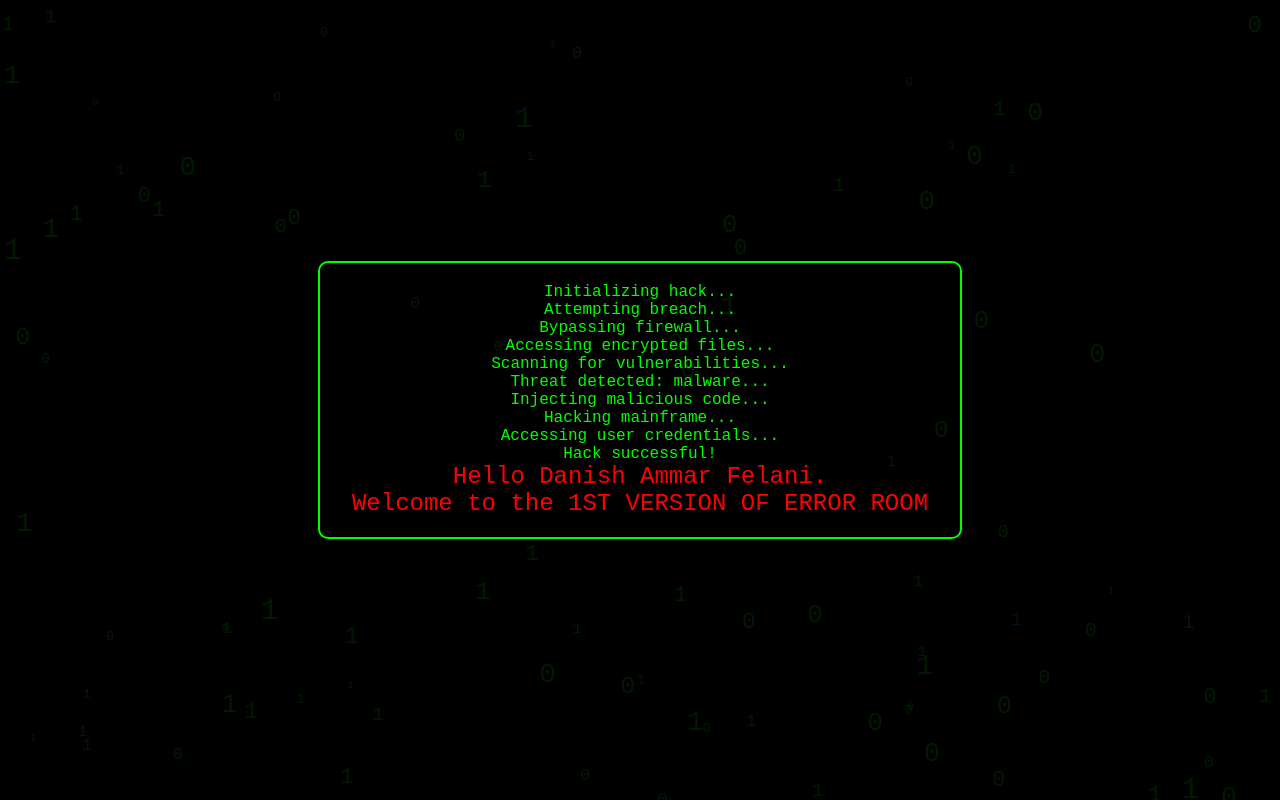
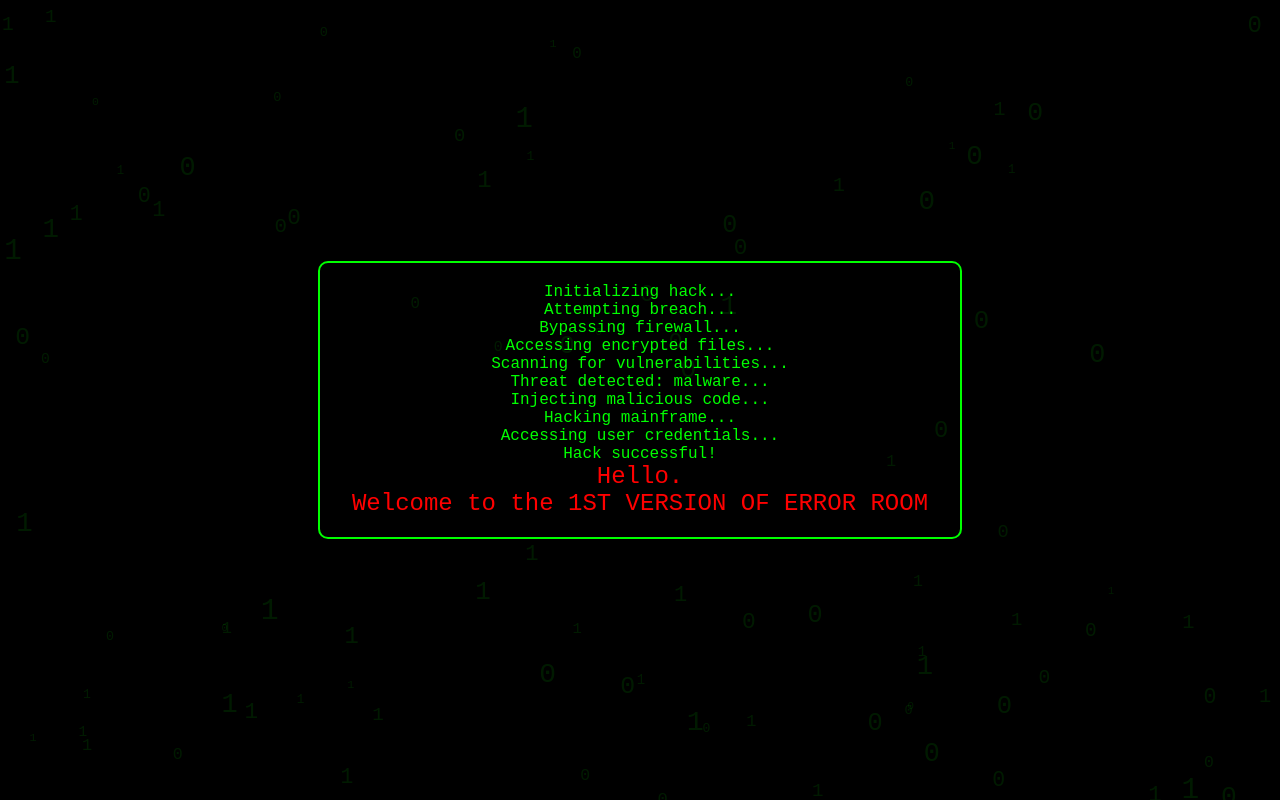
Before and after one commit to iksaine0/veerroom1, a plain HTML site: page index.html in a window 1280 px wide. Drawn offline with Linux system fonts and the light colour scheme.

Commit message:
index.html

```diff
--- a/index.html
+++ b/index.html
@@ -64,7 +64,7 @@
         <div>Hacking mainframe...</div>
         <div>Accessing user credentials...</div>
         <div>Hack successful!</div>
-        <div class="highlight">Hello Danish Ammar Felani.</div>
+        <div class="highlight">Hello.</div>
         <div class="highlight">Welcome to the 1ST VERSION OF ERROR ROOM</div>
     </div>
     <script>
```
